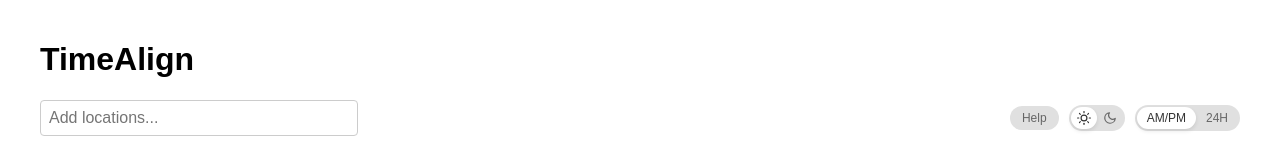
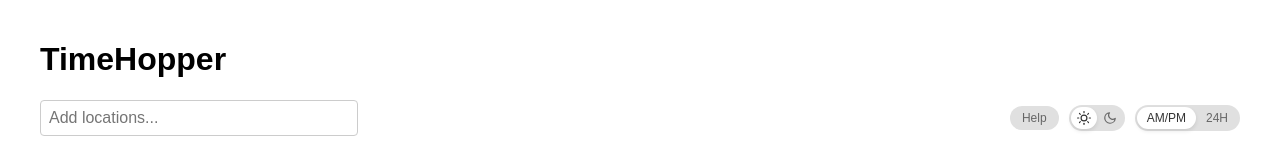
Before and after one commit to mberg/timehopper, a React (Create React App) app: page / in a window 1280 px wide. Shown: the top 159 px of the page. Built offline with nearby package versions, Linux system fonts and the light colour scheme.

Commit message:
MB rename

```diff
--- a/src/App.js
+++ b/src/App.js
@@ -506,7 +506,7 @@ function App() {
 
   return (
     <div className="app">
-      <h1>TimeAlign</h1>
+      <h1>TimeHopper</h1>
 
       {/* App header without toggles */}
       <div className="app-header">
--- a/src/data/cities.js
+++ b/src/data/cities.js
@@ -10,6 +10,7 @@ const cities = [
   { name: 'Berlin', timezone: 'Europe/Berlin', offset: 1, timezoneName: 'CET' },
   { name: 'Bogota', timezone: 'America/Bogota', offset: -5, timezoneName: 'COT' },
   { name: 'Boston', timezone: 'America/New_York', offset: -5, timezoneName: 'EST' },
+  { name: 'Brazzaville', timezone: 'Africa/Brazzaville', offset: 1, timezoneName: 'WAT' },
   { name: 'Brussels', timezone: 'Europe/Brussels', offset: 1, timezoneName: 'CET' },
   { name: 'Buenos Aires', timezone: 'America/Argentina/Buenos_Aires', offset: -3, timezoneName: 'ART' },
   { name: 'Burlington', timezone: 'America/New_York', offset: -5, timezoneName: 'EST' },
```
